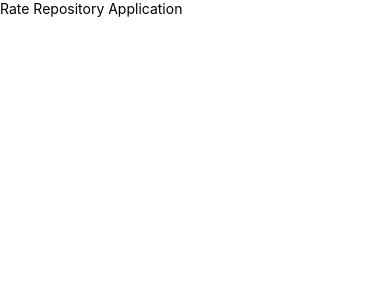
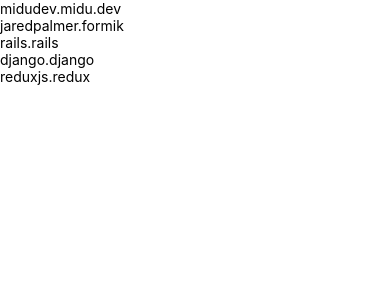
Before and after one commit to alejandrozeb/React-Native-2, a React Native app: screen / in a window 390 px wide. Shown: the top 300 px of the page. Built offline with nearby package versions, Linux system fonts and the light colour scheme.

Commit message:
add repositoryList component for show repositories on data

```diff
--- a/src/components/Main.jsx
+++ b/src/components/Main.jsx
@@ -1,11 +1,12 @@
 import React from "react";
 import Contants from "expo-constants";
-import { Text, View } from "react-native";
+import { View } from "react-native";
+import RepositoryList from "./RepositoryList";
 
 export default function Main() {
   return (
     <View style={{ marginTop: Contants.statusBarHeight, flexGrow: 1 }}>
-      <Text>Rate Repository Application</Text>
+      <RepositoryList />
     </View>
   );
 }
--- /dev/null
+++ b/src/components/RepositoryList.jsx
@@ -0,0 +1,17 @@
+import React from "react";
+import { View, Text } from "react-native";
+import repositories from "../data/repositories";
+
+const RepositoryList = () => {
+  return (
+    <View>
+      {repositories.map((repo) => (
+        <View key={repo.id}>
+          <Text>{repo.id}</Text>
+        </View>
+      ))}
+    </View>
+  );
+};
+
+export default RepositoryList;
```
